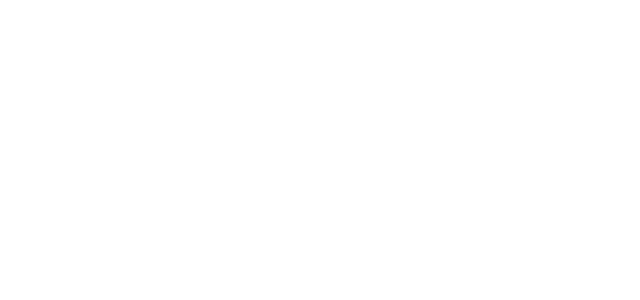
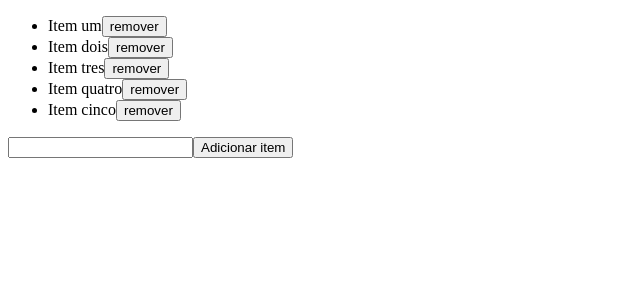
Before and after one commit to bragamat/aprenda-reactjs-testando, a React (Create React App) app: page / in a window 1280 px wide. Shown: the top 300 px of the page, without its empty margins (0-640 px from the left). Built offline with nearby package versions, Linux system fonts and the light colour scheme.

Commit message:
modificando aplicacao

```diff
--- a/src/App.js
+++ b/src/App.js
@@ -1,7 +1,13 @@
 import React from "react";
 
+import { List } from "./components";
+import { listaItens } from "./mocks/listItems";
 function App() {
-  return <div />;
+  return (
+    <div>
+      <List items={listaItens} />
+    </div>
+  );
 }
 
 export default App;
--- /dev/null
+++ b/src/components/index.js
@@ -0,0 +1,3 @@
+import List from "./List";
+
+export { List };
--- /dev/null
+++ b/src/mocks/listItems.js
@@ -0,0 +1,7 @@
+export const listaItens = [
+  { key: Math.random(4), name: "Item um" },
+  { key: Math.random(4), name: "Item dois" },
+  { key: Math.random(4), name: "Item tres" },
+  { key: Math.random(4), name: "Item quatro" },
+  { key: Math.random(4), name: "Item cinco" }
+];
```
Also changed, not shown: 1 other file (tests, documents, lock files or other folders).
